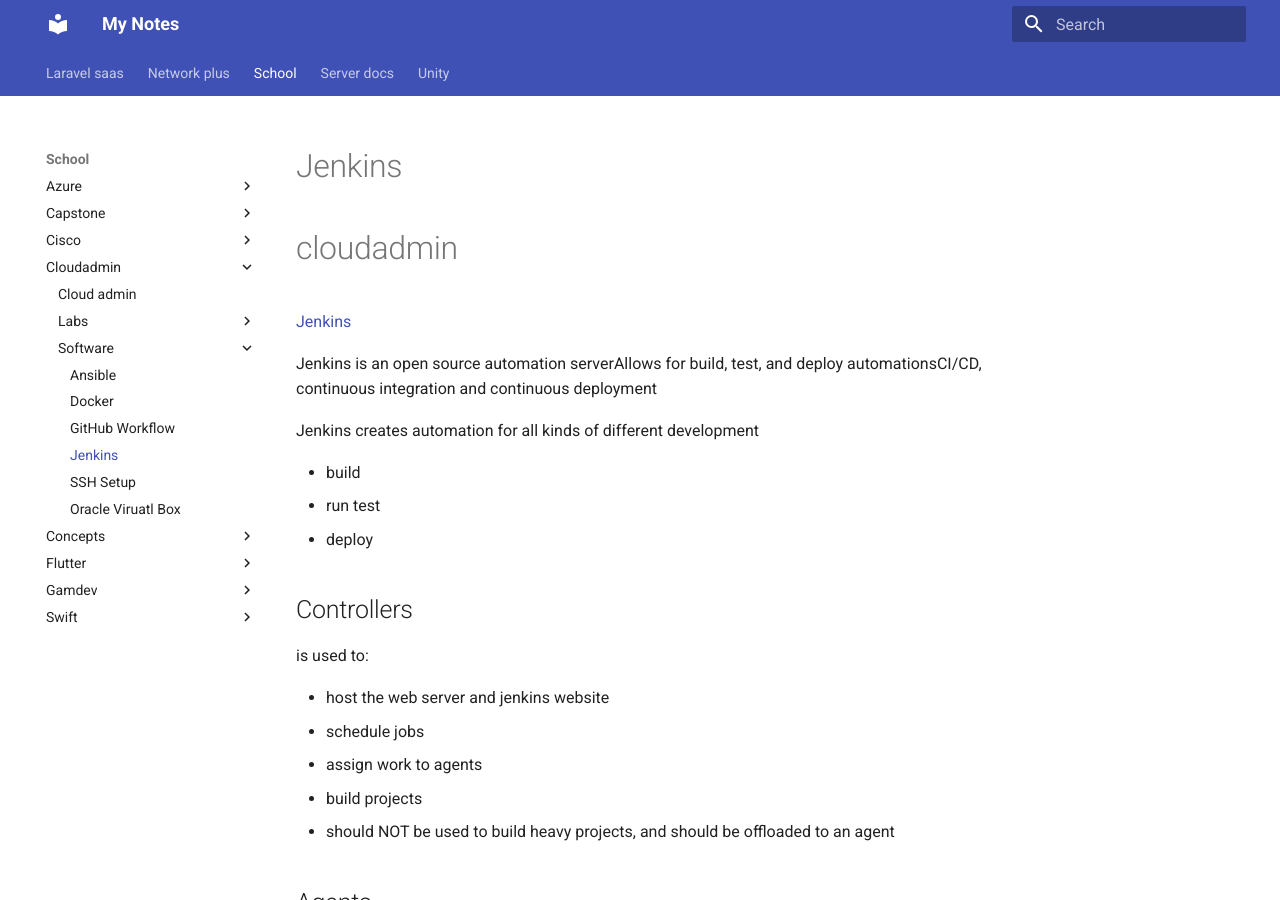
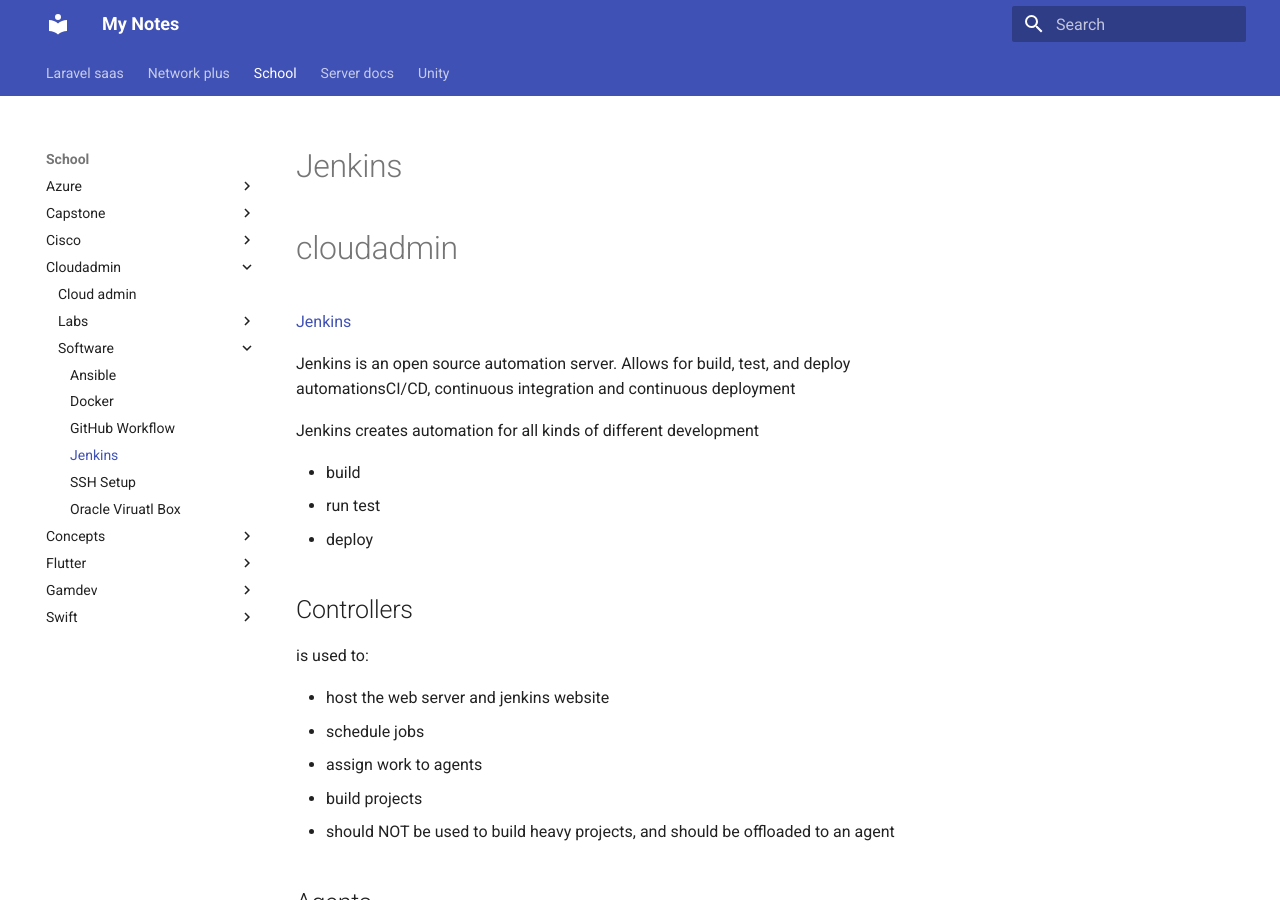
Before and after one commit to MacIntyre-22/notes, an MkDocs documentation site: the page built from public/school/cloudadmin/software/jenkins.md, in a window 1280 px wide and 900 px high. Built offline with MkDocs 1.6.1 and Material for MkDocs 9.7.7, drawn with Linux system fonts in a browser that asks for light colours.

Commit message:
Mar 18, 2026, 3:44 PM

```diff
--- a/public/school/cloudadmin/software/jenkins.md
+++ b/public/school/cloudadmin/software/jenkins.md
@@ -3,7 +3,7 @@
 
 [Jenkins](https://www.jenkins.io/doc/ "Jenkins Documentation")
 
-Jenkins is an open source automation serverAllows for build, test, and deploy automationsCI/CD, continuous integration and continuous deployment
+Jenkins is an open source automation server. Allows for build, test, and deploy automationsCI/CD, continuous integration and continuous deployment
 
 Jenkins creates automation for all kinds of different development
 
```
